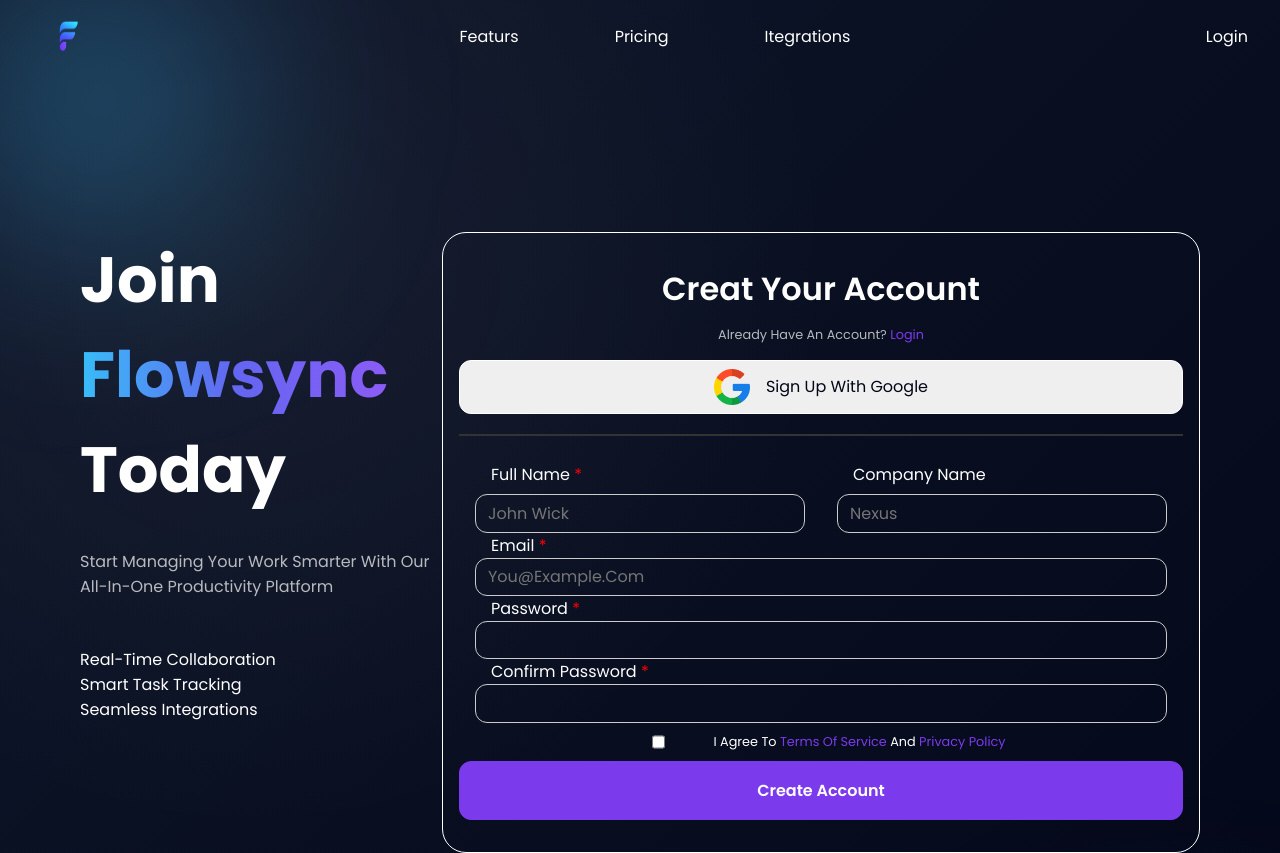
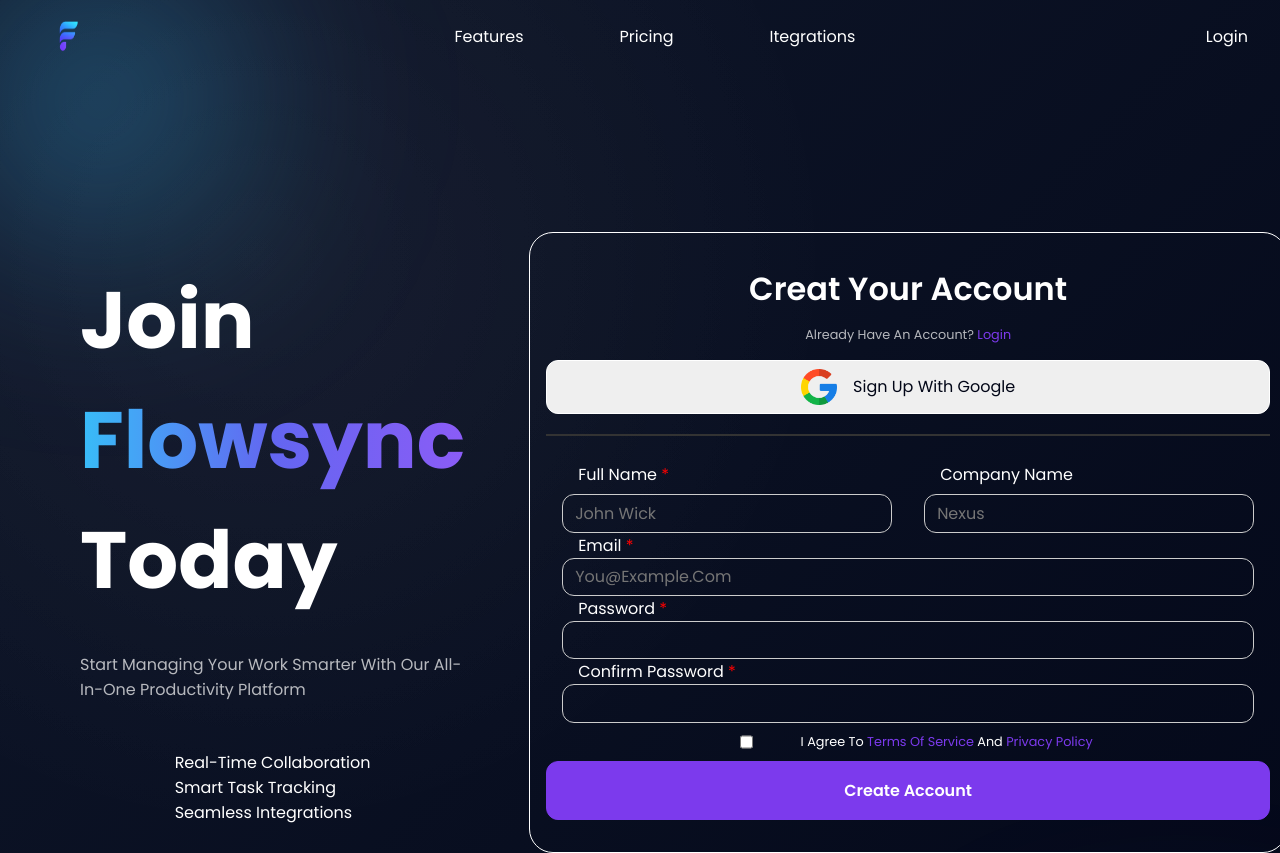
Before and after one commit to strngcd/sign-up-form, a plain HTML site: page index.html in a window 1280 px wide. Shown: the top 853 px of the page. Drawn offline with Linux system fonts and the light colour scheme.

Commit message:
some layout fixes

```diff
--- a/index.html
+++ b/index.html
@@ -12,7 +12,7 @@
         <img src="images/logo.png" alt="logo" id="head-logo">
         <div class="head-nav">
             <ul id="head-ul">
-                <li><a href="">Featurs</a></li>
+                <li><a href="">Features</a></li>
                 <li><a href="">Pricing</a></li>
                 <li><a href="">Itegrations</a></li>
 
--- a/style.css
+++ b/style.css
@@ -92,6 +92,8 @@
 .hero {
     display: grid;
     grid-template-columns: 1fr 1fr;
+    gap: 4rem;
+    padding: 0 5rem;
 }
 .hero-left ,
 .hero-right{
@@ -99,22 +101,27 @@
     margin-bottom: 10rem;
 }
 .hero-left{
-    padding-left: 5rem;
+    padding-left: 0;
+    display: flex;
+    flex-direction: column;
+    justify-content: center;
+    align-items: center;
 }
 .hero-left p {
     margin-bottom: 3rem;
     color: rgb(255, 255, 255, 0.7);
 }
 h1 {
-    font-size: 4rem;
+    font-size: 5rem;
     margin-bottom: 2rem;
 }
 .hero-right{
     text-align: center;
     border: 1px solid white;
     border-radius: 24px;
-    margin-right: 5rem;
+    margin-right: 0;
     padding: 2rem 1rem;
+
 }
 .hero-right p {
     color: rgb(255, 255, 255, 0.7);
```
